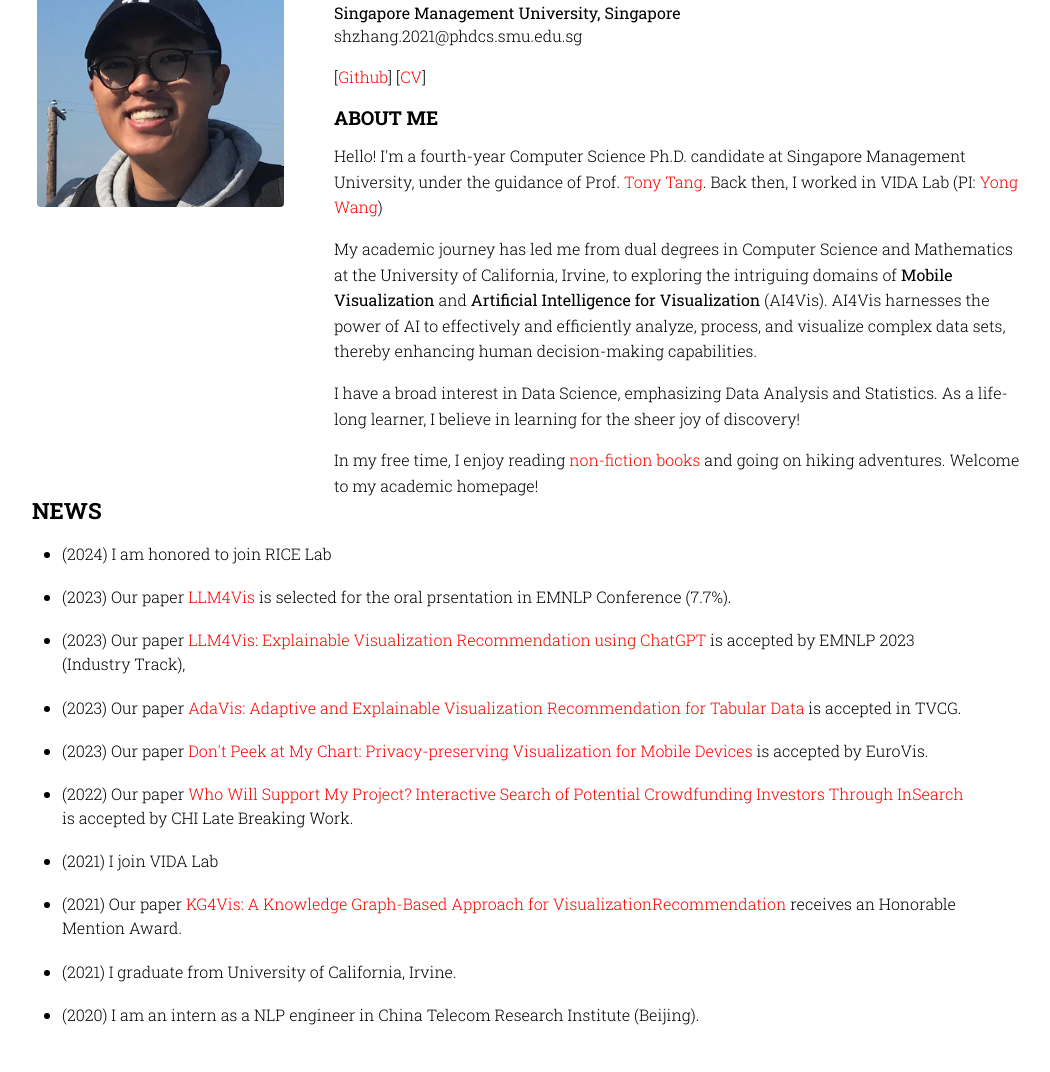
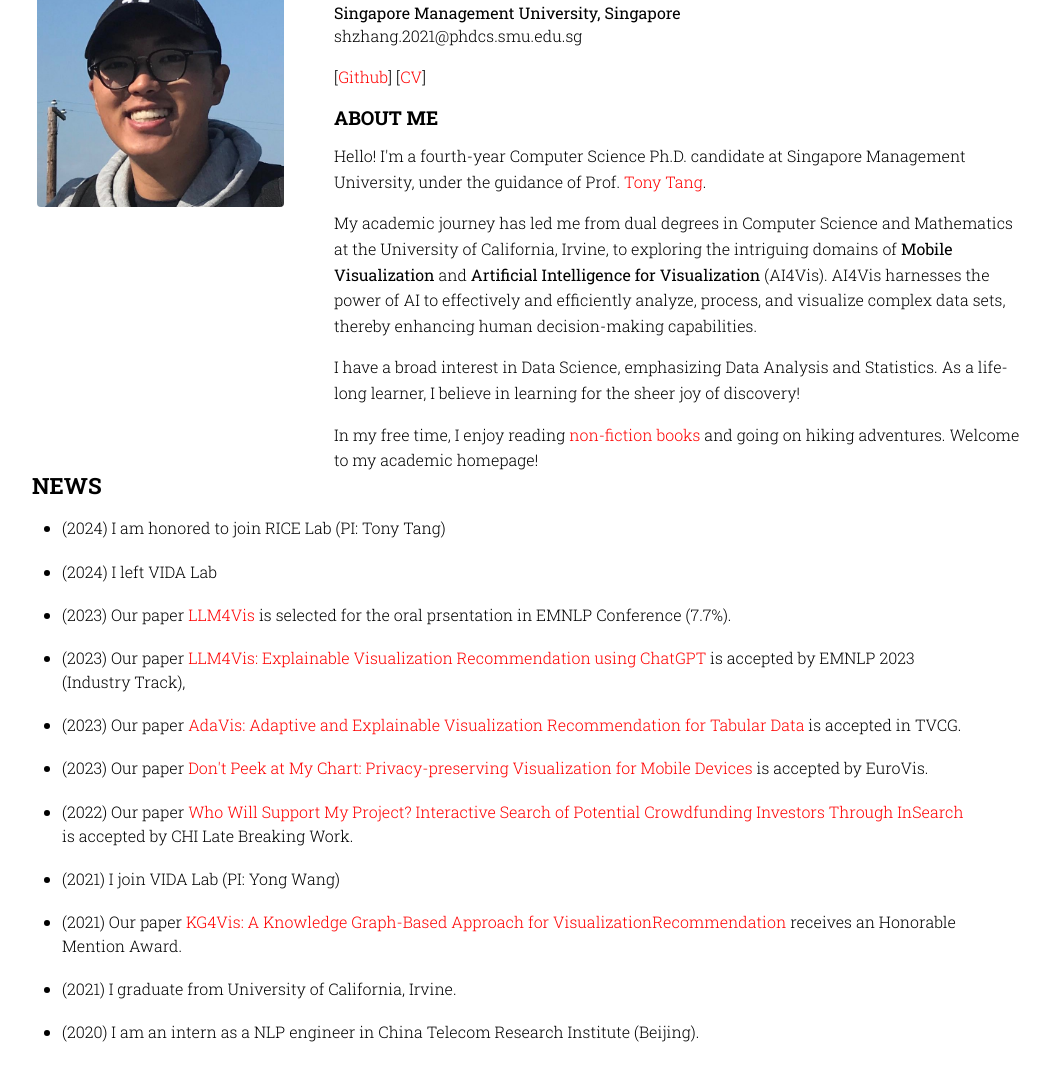
Before and after one commit to AlexanderZsh/alexanderzsh.github.io, a plain HTML site: page index.html in a window 1280 px wide. Shown: the part 171-1243 px from the top of the page, without its empty margins (108-1158 px from the left). Drawn offline with nearby package versions, Linux system fonts and the light colour scheme.

Commit message:
Update index.html

```diff
--- a/index.html
+++ b/index.html
@@ -81,7 +81,7 @@
             <h4 style="margin-bottom:0.75em;">About Me</h4>
 
             <p>Hello! I'm a fourth-year Computer Science Ph.D. candidate at Singapore Management University, under the guidance of Prof. <a
-                href="https://hcitang.github.io/">Tony Tang</a>. Back then, I worked in VIDA Lab (PI: <a href="https://yong-wang.org/">Yong Wang</a>)
+                href="https://hcitang.github.io/">Tony Tang</a>.
             <p>My academic journey has led me from dual degrees in Computer Science and Mathematics at the University of California, Irvine, to exploring the intriguing domains of <b>Mobile Visualization</b> and <b>Artificial Intelligence for Visualization</b> (AI4Vis). AI4Vis harnesses the power of AI to effectively and efficiently analyze, process, and visualize complex data sets, thereby enhancing human decision-making capabilities.</p>
 
             <P>I have a broad interest in Data Science, emphasizing Data Analysis and Statistics. As a life-long learner, I believe in learning for the sheer joy of discovery!
@@ -106,8 +106,10 @@
       <p>
       <ul class="pubs">
         <li>
-          (2024) I am honored to join RICE Lab
+          (2024) I am honored to join RICE Lab (PI: Tony Tang)
         </li>
+        <li>
+          (2024) I left VIDA Lab
         <li>
           (2023) Our paper <a href="https://arxiv.org/pdf/2310.07652.pdf">LLM4Vis</a> is selected for the oral prsentation in EMNLP Conference (7.7%).
         </li>
@@ -124,7 +126,7 @@
           (2022) Our paper <a href="https://arxiv.org/pdf/2205.02041.pdf">Who Will Support My Project? Interactive Search of Potential Crowdfunding Investors Through InSearch</a> is accepted by CHI Late Breaking Work.
         </li>
         <li>
-          (2021) I join VIDA Lab
+          (2021) I join VIDA Lab (PI: Yong Wang)
         </li>
         <li>
           (2021) Our paper <a href="https://arxiv.org/pdf/2107.12548.pdf">KG4Vis: A Knowledge Graph-Based Approach for VisualizationRecommendation</a> receives an Honorable Mention Award.
```
